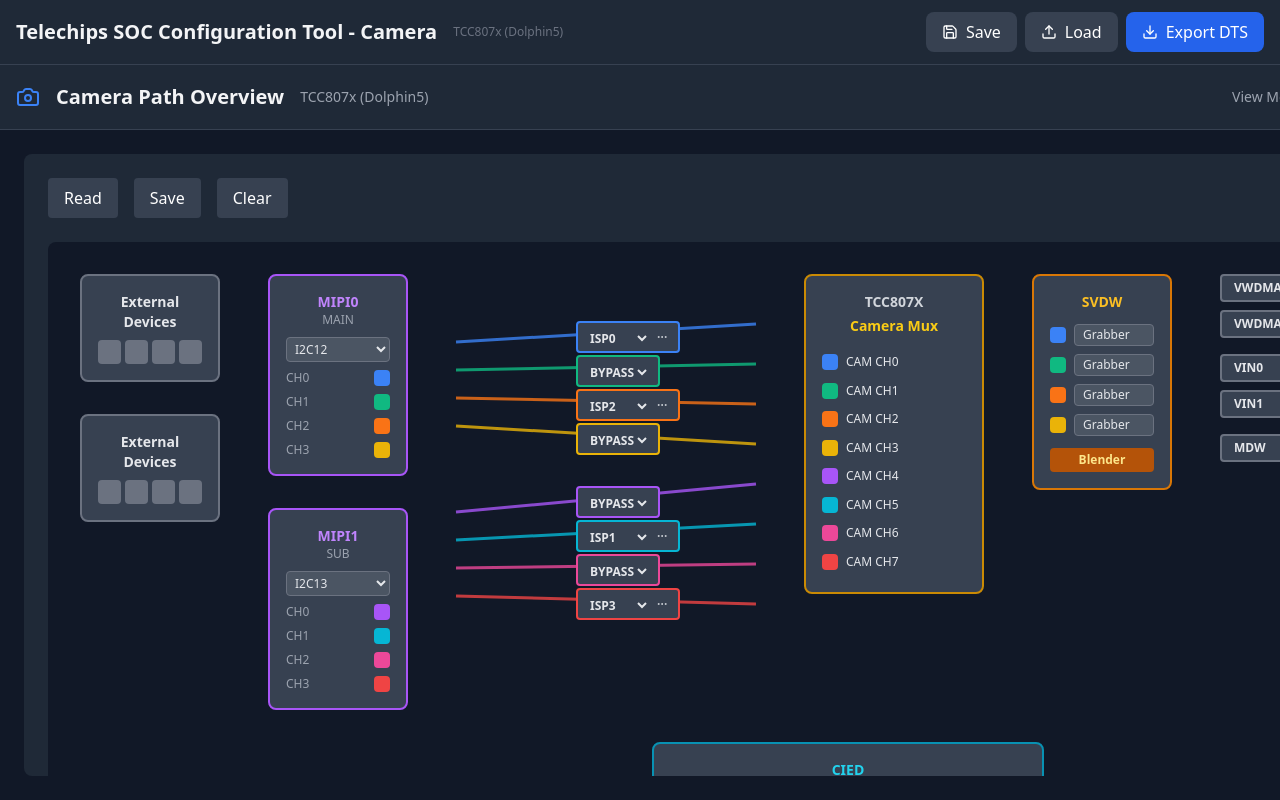
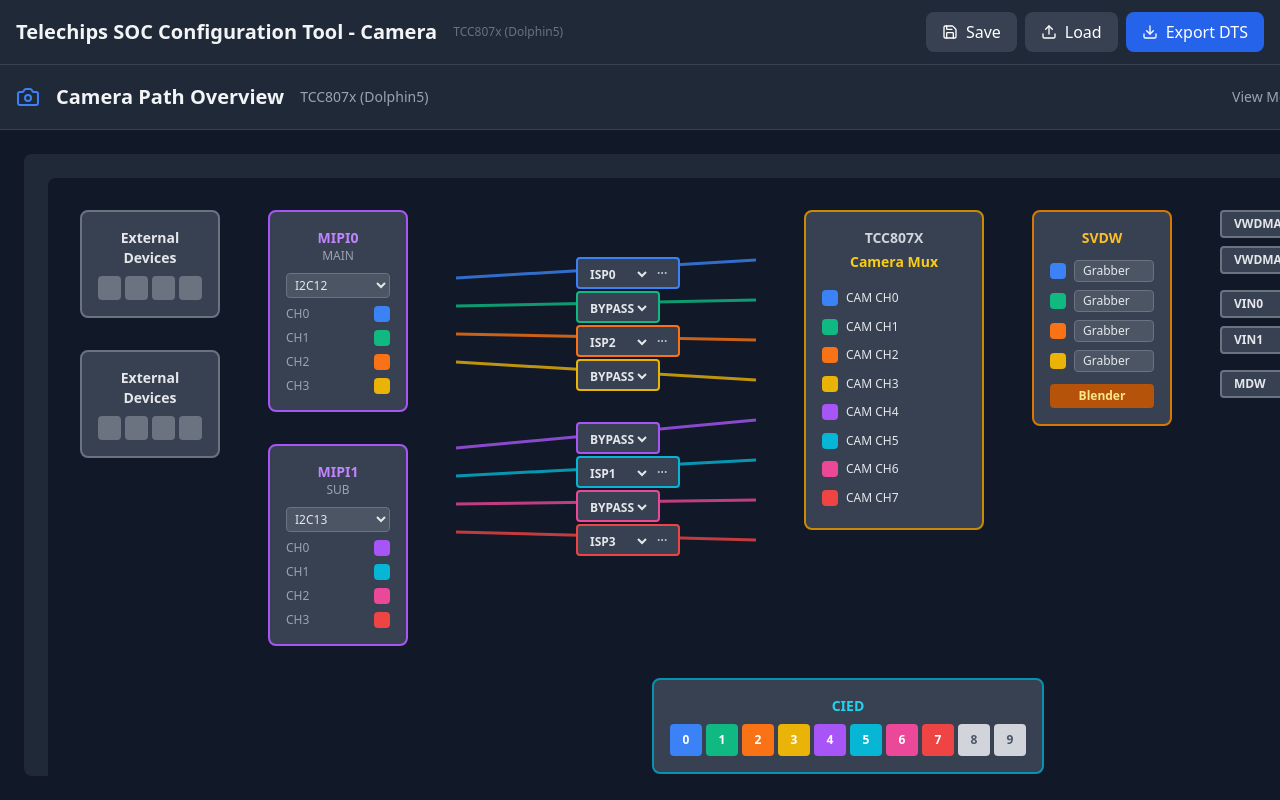
Before and after one commit to huconn/tcc-sc-cam, a React (Vite) app: page / in a window 1280 px wide. Built offline with nearby package versions, Linux system fonts and the light colour scheme.

Commit message:
fix: Remove unnecessary UI controls from Overview page
- Remove Read, Save, Clear buttons
- Remove DTB View selector
- Clean up top controls section

```diff
--- a/src/components/Overview/MainCoreViewHorizontal.tsx
+++ b/src/components/Overview/MainCoreViewHorizontal.tsx
@@ -163,27 +163,6 @@
   return (
     <div className="w-full h-full bg-gray-800 rounded-lg p-6 overflow-auto">
       <div className="min-w-[1600px]">
-        {/* Top Controls */}
-        <div className="flex gap-4 mb-6">
-          <button className="px-4 py-2 bg-gray-700 text-white rounded hover:bg-gray-600">
-            Read
-          </button>
-          <button className="px-4 py-2 bg-gray-700 text-white rounded hover:bg-gray-600">
-            Save
-          </button>
-          <button className="px-4 py-2 bg-gray-700 text-white rounded hover:bg-gray-600">
-            Clear
-          </button>
-          <div className="ml-auto flex items-center gap-2">
-            <span className="text-gray-400">DTB View:</span>
-            <select className="bg-gray-700 text-white px-3 py-1 rounded">
-              <option>UNIFIED</option>
-              <option>MAIN</option>
-              <option>SUB</option>
-            </select>
-          </div>
-        </div>
-
         {/* Main Horizontal Layout */}
         <div className="relative bg-gray-900 rounded-lg p-8">
           <div className="flex items-start gap-12 relative">
```
